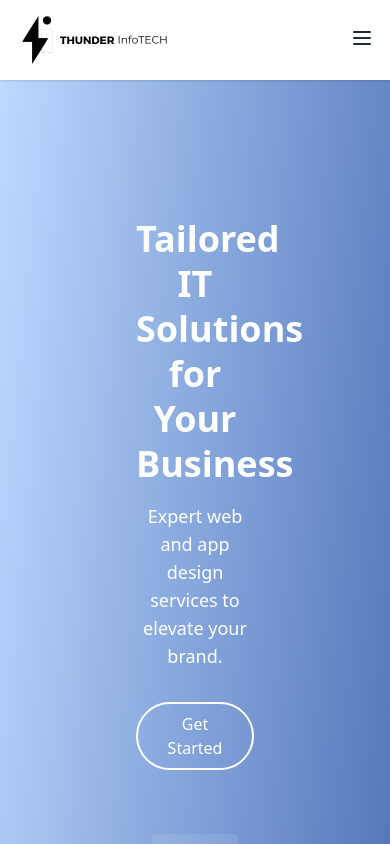
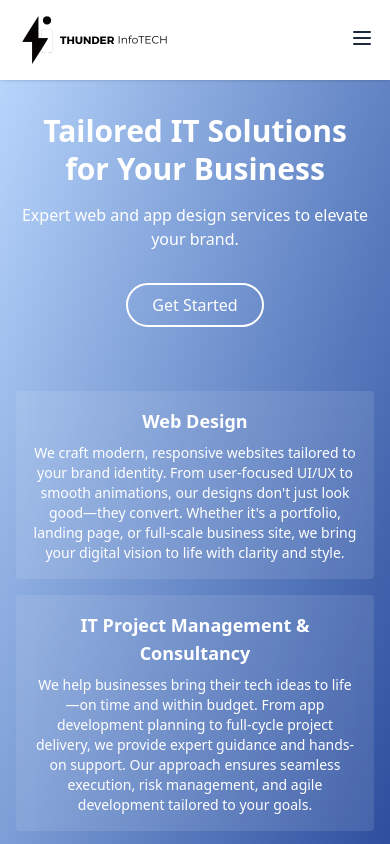
Before and after one commit to HauwaSalihu/thunder, a React (Vite) app: page / in a window 390 px wide. Shown: the top 844 px of the page. Built offline with nearby package versions, Linux system fonts and the light colour scheme.

Commit message:
responsiveness fixed

```diff
--- a/src/components/Home/Hero.jsx
+++ b/src/components/Home/Hero.jsx
@@ -2,30 +2,35 @@ import React from 'react'
 
 function Hero() {
   return (
-    <div className='bg-gradient-to-br p-30 from-blue-200 to-blue-900'>
-
-    <section className="text-white text-center container mx-auto py-24 px-4">
-    <h1 className="text-4xl md:text-5xl font-bold leading-tight mb-4">Tailored IT Solutions<br />for Your Business</h1>
-    <p className="text-lg max-w-xl mx-auto mb-8">Expert web and app design services to elevate your brand.</p>
-    <button className="px-6 py-2 border-2 border-white rounded-full hover:bg-white hover:text-blue-900 transition">Get Started</button>
+    <div className="bg-gradient-to-br from-blue-200 to-blue-900 px-4 py-16">
+      <section className="text-white text-center max-w-5xl mx-auto py-12">
+        <h1 className="text-3xl sm:text-4xl md:text-5xl font-bold leading-tight mb-4">
+          Tailored IT Solutions<br />for Your Business
+        </h1>
+        <p className="text-base sm:text-lg md:text-xl max-w-xl mx-auto mb-8">
+          Expert web and app design services to elevate your brand.
+        </p>
+        <button className="px-6 py-2 border-2 border-white rounded-full hover:bg-white hover:text-blue-900 transition">
+          Get Started
+        </button>
 
         {/* Service Cards */}
-    <div className="grid grid-cols-1 md:grid-cols-3 gap-4 mt-16 px-4">
-    <div className="bg-white/10 p-6 rounded text-white backdrop-blur-sm">
+        <div className="grid grid-cols-1 md:grid-cols-3 gap-4 mt-16">
+          <div className="bg-white/10 p-4 sm:p-6 rounded text-white backdrop-blur-sm">
             <h3 className="font-bold text-lg mb-2">Web Design</h3>
             <p className="text-sm">
               We craft modern, responsive websites tailored to your brand identity. From user-focused UI/UX to smooth animations, our designs don't just look good—they convert. Whether it's a portfolio, landing page, or full-scale business site, we bring your digital vision to life with clarity and style.
             </p>
           </div>
 
-<div className="bg-white/10 p-6 rounded text-white backdrop-blur-sm">
+          <div className="bg-white/10 p-4 sm:p-6 rounded text-white backdrop-blur-sm">
             <h3 className="font-bold text-lg mb-2">IT Project Management & Consultancy</h3>
             <p className="text-sm">
               We help businesses bring their tech ideas to life—on time and within budget. From app development planning to full-cycle project delivery, we provide expert guidance and hands-on support. Our approach ensures seamless execution, risk management, and agile development tailored to your goals.
             </p>
           </div>
 
-<div className="bg-white/10 p-6 rounded text-white backdrop-blur-sm">
+          <div className="bg-white/10 p-4 sm:p-6 rounded text-white backdrop-blur-sm">
             <h3 className="font-bold text-lg mb-2">IT Strategy</h3>
             <p className="text-sm">
               Align your technology with your business goals. We develop forward-thinking IT strategies that fuel growth, boost efficiency, and future-proof your operations. From digital transformation roadmaps to tech stack evaluation, we provide insights that make tech your strongest asset.
@@ -34,7 +39,6 @@ function Hero() {
         </div>
       </section>
     </div>
-
   )
 }
 
--- a/src/components/UI/Footer.jsx
+++ b/src/components/UI/Footer.jsx
@@ -1,4 +1,5 @@
 import React from 'react'
+import { NavLink } from 'react-router'
 
 function Footer() {
   return (
@@ -21,6 +22,11 @@ function Footer() {
             <i className="fab fa-twitter text-white"></i>
           </a>
         </div>
+        <div className=" flex items-center lg:pr-20 lg:h-30  h-20 text-gray-800">
+                <NavLink to="/">
+                <img src="/thnder.png" alt="" className='lg:w-100 w-70 -ml-[30px] -lg:ml-50' />
+                </NavLink>
+                </div>
       </div>
       <div>
         <h4 className="text-xl font-bold mb-2">Reach Us</h4>
```
Lines whose indentation alone changed are shown as unchanged.
